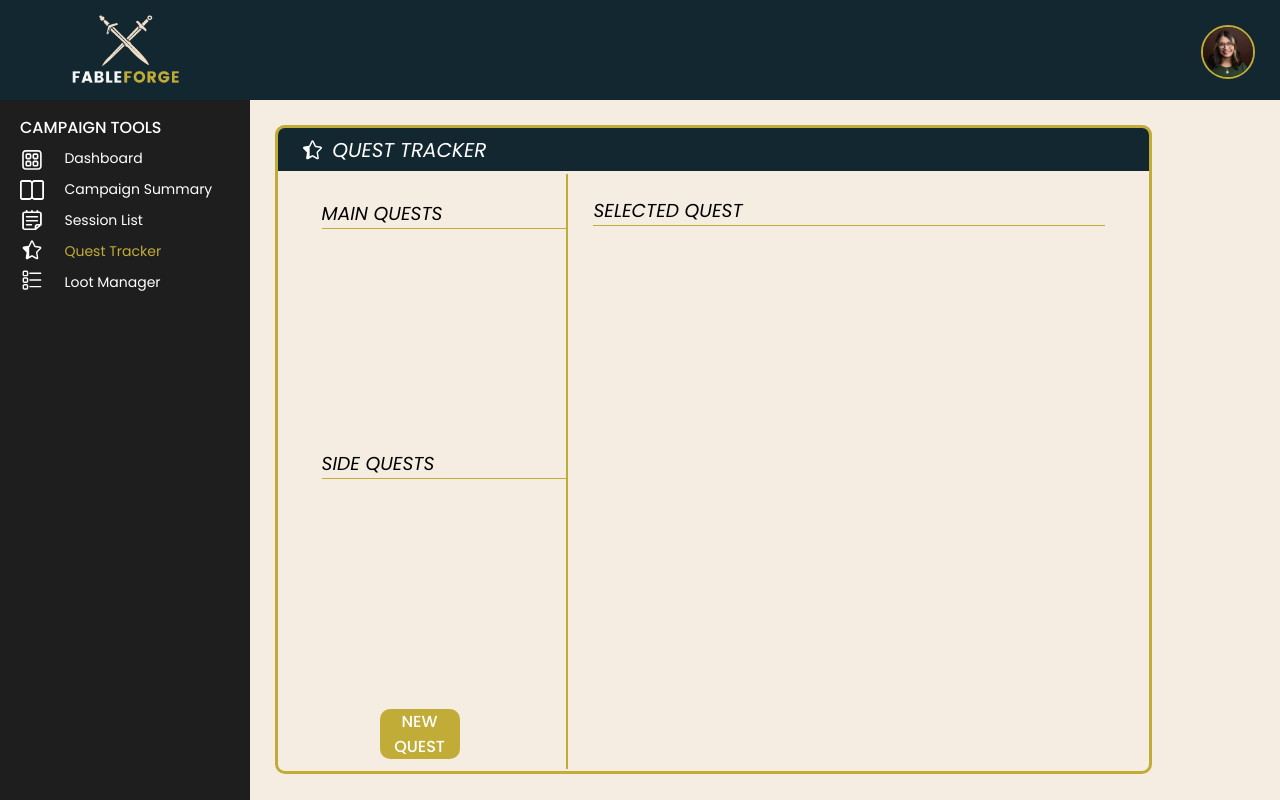
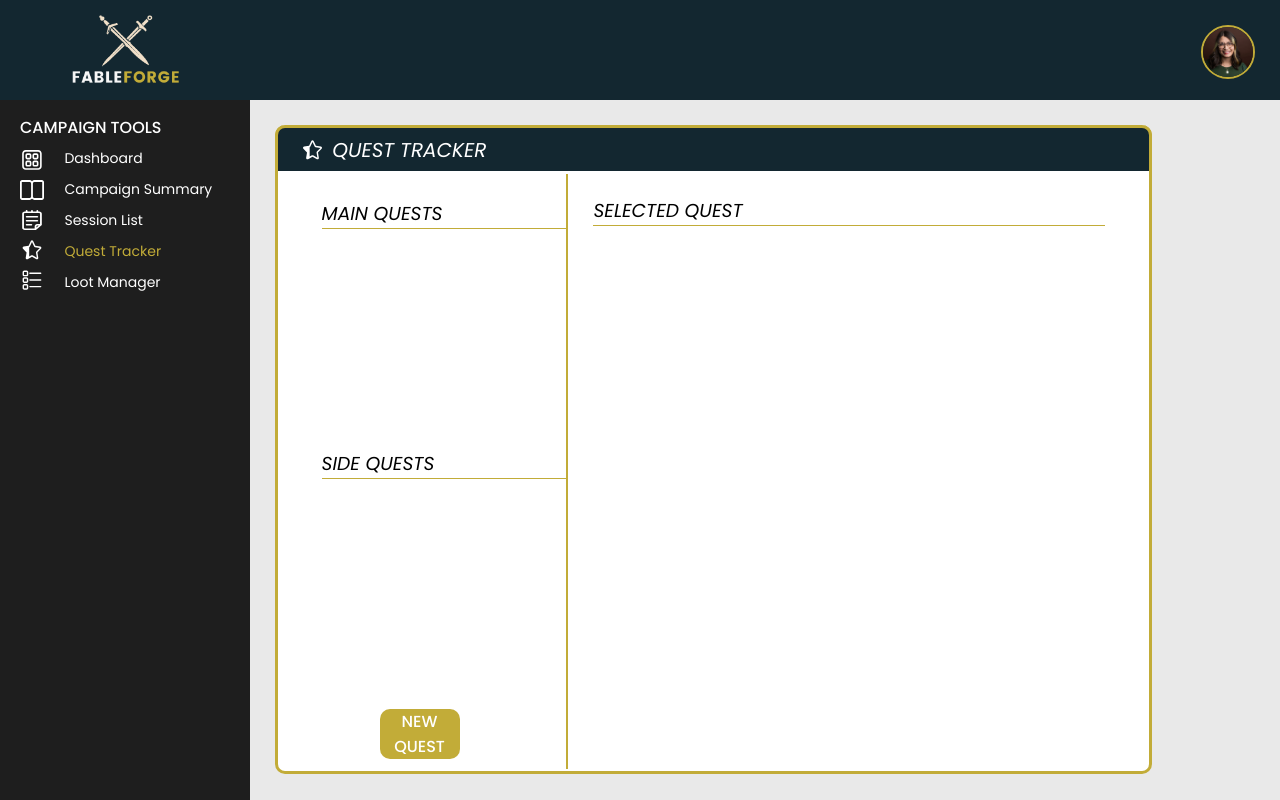
Before and after one commit to alliebourden/fableforge, a React (Vite) app: page /quest-tracker in a window 1280 px wide. Built offline with nearby package versions, Linux system fonts and the light colour scheme.

Commit message:
style - body background color

```diff
--- a/src/App.css
+++ b/src/App.css
@@ -2,7 +2,7 @@ body,
 html {
   margin: 0;
   padding: 0;
-  background-color:#f5ede2;
+  background-color: #e9e9e9;
 }
 
 .layout-wrapper {
@@ -132,6 +132,7 @@ html {
   justify-self: center;
   border-radius: 10px;
   border: 3px solid #c2ac38;
+  background-color: white;
 }
 
 .about-content h2 {
@@ -364,6 +365,7 @@ html {
   flex-direction: column;
   align-items: center;
   border-radius: 10px;
+  background-color: white;
 }
 
 .next-session-top {
@@ -1041,6 +1043,7 @@ dialog {
   border-bottom: 3px solid #c2ac38;
   justify-content: center;
   align-items: center;
+  background-color: white;
 }
 
 .quest-tracker-top {
@@ -2097,6 +2100,7 @@ dialog input {
   border: 3px solid #c2ac38;
   border-radius: 10px;
   box-shadow: 0px 4px 4px 0px rgba(0, 0, 0, 0.25);
+  background-color: white;
 }
 
 .loot-manager-top {
@@ -2272,6 +2276,7 @@ dialog input {
   margin-left: 275px;
   margin-top: 125px;
   margin-bottom: 25px;
+  background-color: white;
 }
 
 .campaign-summary-content {
```
